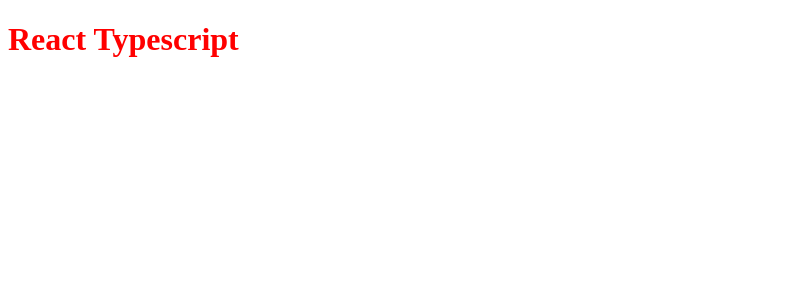
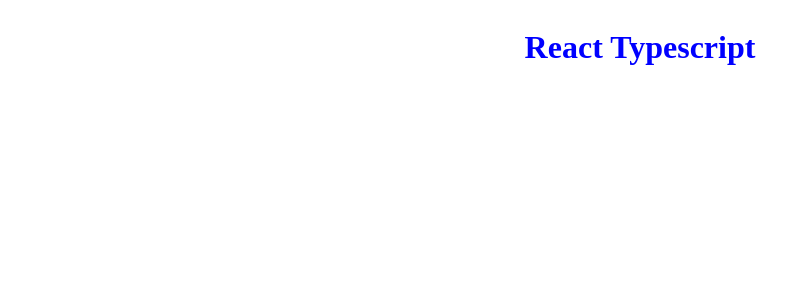
Before and after one commit to berkinanik/webpack-config-ts, a React app: page / in a window 1280 px wide. Shown: the top 300 px of the page, without its empty margins (0-811 px from the left). Built offline with nearby package versions, Linux system fonts and the light colour scheme.

Commit message:
postcss configs | webpack isDev configs

```diff
--- a/package.json
+++ b/package.json
@@ -4,7 +4,7 @@
   "description": "",
   "main": "index.js",
   "scripts": {
-    "start": "webpack serve --config webpack/webpack.config.js --open",
+    "start": "webpack serve --config webpack/webpack.config.js",
     "build": "NODE_ENV=production webpack --config webpack/webpack.config.js",
     "build-dev": "webpack --config webpack/webpack.config.js",
     "test": "echo \"Error: no test specified\" && exit 1"
@@ -30,9 +30,11 @@
     "css-minimizer-webpack-plugin": "^4.0.0",
     "html-webpack-plugin": "^5.5.0",
     "mini-css-extract-plugin": "^2.6.1",
+    "postcss": "^8.4.14",
+    "postcss-loader": "^7.0.1",
+    "postcss-preset-env": "^7.7.2",
     "sass": "^1.53.0",
     "sass-loader": "^13.0.2",
-    "style-loader": "^3.3.1",
     "webpack": "^5.73.0",
     "webpack-cli": "^4.10.0",
     "webpack-dev-server": "^4.9.3"
--- /dev/null
+++ b/postcss.config.js
@@ -0,0 +1,5 @@
+const isDevelopment = process.env.NODE_ENV !== "production";
+
+module.exports = {
+  plugins: [].concat(!isDevelopment && ['postcss-preset-env'])
+};
--- a/src/App.module.scss
+++ b/src/App.module.scss
@@ -1,3 +1,9 @@
+.container {
+  display: flex;
+  flex-direction: row;
+  justify-content: center;
+}
+
 .title {
-  color: red;
+  color: blue;
 }
--- a/src/App.tsx
+++ b/src/App.tsx
@@ -1,7 +1,7 @@
 import styles from './App.module.scss';
 
 export const App: React.FC = () => {
-  return <div>
+  return <div className={styles.container}>
     <h1 className={styles.title}>React Typescript</h1>
   </div>;
 };
--- a/webpack/webpack.config.js
+++ b/webpack/webpack.config.js
@@ -8,24 +8,14 @@
 const isDevelopment = process.env.NODE_ENV !== "production";
 const mode = process.env.NODE_ENV || "development";
 
-const plugins = [
-  new CleanWebpackPlugin(),
-  new HtmlWebpackPlugin({
-    template: path.resolve(__dirname, "..", "./src/index.html"),
-  }),
-];
-
-if (!isDevelopment) {
-  plugins.push(new MiniCssExtractPlugin({
-    filename: "[name].[hash].css",
-    chunkFilename: "[id].[hash].css",
-  }));
-}
-
 module.exports = {
+  devServer: {
+    hot: true,
+    open: true,
+  },
   entry: path.resolve(__dirname, "..", "./src/index.tsx"),
   resolve: {
-    extensions: [".tsx", ".ts", ".js", ".css", ".scss"],
+    extensions: [".tsx", ".ts", ".js", ".jsx", ".css", ".scss"],
   },
   mode: mode,
   module: {
@@ -33,17 +23,20 @@
       {
         test: /\.(s[ac]ss$)/i,
         use: [
-          isDevelopment ? 'style-loader' : MiniCssExtractPlugin.loader,
+          MiniCssExtractPlugin.loader,
           {
             loader: "css-loader",
             options: {
               importLoaders: 1,
               modules: {
-                localIdentName: isDevelopment ? "[path][name]__[local]--[hash:base64:5]" : "[hash:base64]",
+                localIdentName: isDevelopment
+                  ? "[path][name]__[local]--[hash:base64:5]"
+                  : "[hash:base64]",
               }
             },
           },
-          'sass-loader',
+          "postcss-loader",
+          "sass-loader"
         ],
       },
       {
@@ -64,5 +57,15 @@
     path: path.resolve(__dirname, "..", "./build"),
     filename: "bundle.js",
   },
-  plugins: plugins,
+  plugins: [
+    new CleanWebpackPlugin(),
+    new MiniCssExtractPlugin({
+      filename: isDevelopment ? "[name].css" : "[name].[hash].css",
+      chunkFilename: isDevelopment ? "[id].css" : "[id].[hash].css",
+    }),
+    new HtmlWebpackPlugin({
+      template: path.resolve(__dirname, "..", "./src/index.html"),
+    }),
+  ],
+  target: isDevelopment ? "web" : "browserslist",
 };
```
Also changed, not shown: .browserslistrc (added), 1 other file (tests, documents, lock files or other folders).
